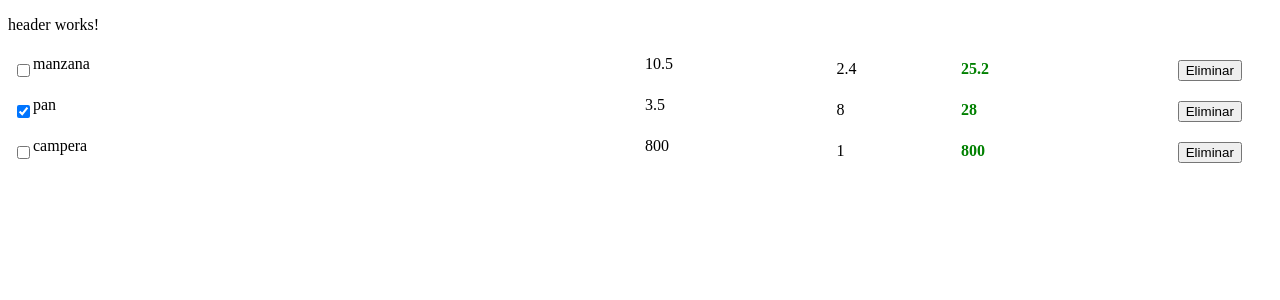
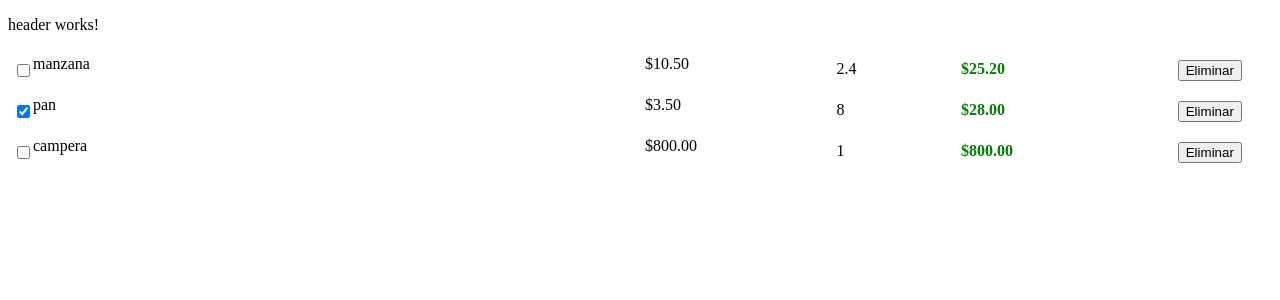
Before and after one commit to Santino0912/Tienda-TP-, an Angular app: page / in a window 1280 px wide. Shown: the top 300 px of the page. Built offline with nearby package versions, Linux system fonts and the light colour scheme.

Commit message:
agregamos un evento para poder eliminar items

```diff
--- a/src/app/components/item/item.component.html
+++ b/src/app/components/item/item.component.html
@@ -4,16 +4,16 @@
         {{ item.title }}
     </div>
     <div class="price">
-        {{ item.price }}
+        {{ item.price | currency }}
     </div>
     <div class="quantity">
         {{ item.quantity }}
     </div>
     <div class="total">
-        {{ (item.price * item.quantity) }}
+        {{ (item.price * item.quantity) | currency }}
     </div>
 
     <div class="actions">
-        <button>Eliminar</button>
+        <button (click)="onDelete(item)">Eliminar</button>
     </div>
 </div>
--- a/src/app/components/item/item.component.ts
+++ b/src/app/components/item/item.component.ts
@@ -1,4 +1,4 @@
-import { Component, Input, OnInit } from '@angular/core';
+import { Component, Input, OnInit, Output, EventEmitter } from '@angular/core';
 import { Item } from 'src/app/models/item'
 
 @Component({
@@ -9,10 +9,14 @@ import { Item } from 'src/app/models/item'
 export class ItemComponent implements OnInit {
 
 @Input() item: Item = new Item();
+@Output() deleteItem: EventEmitter<Item> = new EventEmitter();
 
   constructor() { }
 
   ngOnInit(): void {
   }
 
+  onDelete(item: Item){
+    this.deleteItem.emit(item);
+  }
 }
```
